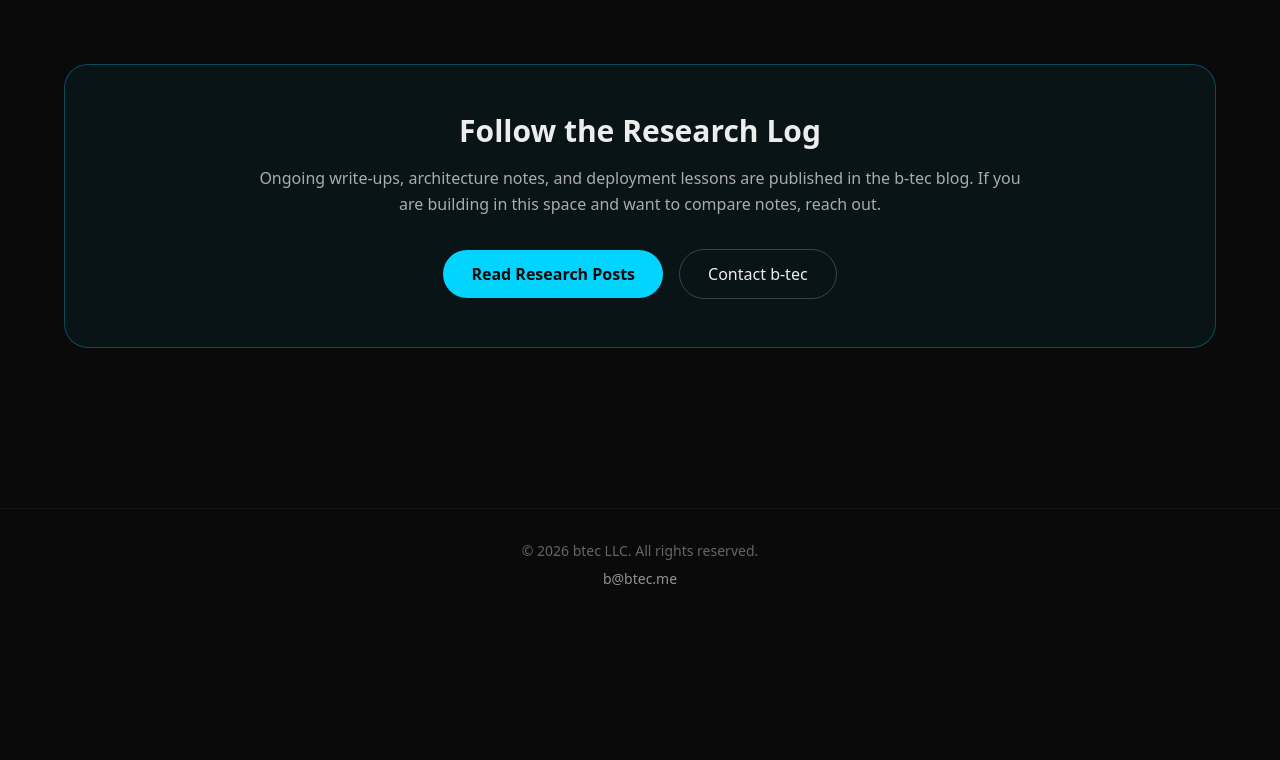
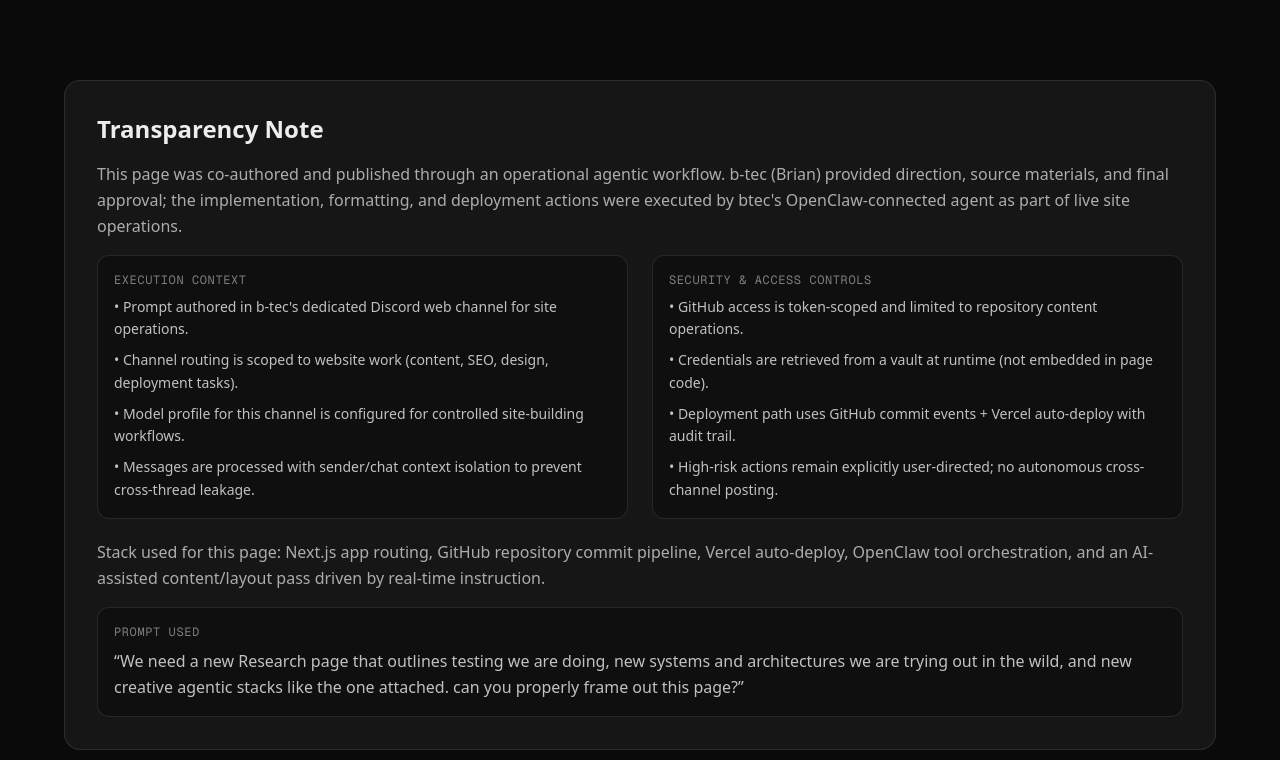
Before and after one commit to btecme/btecOrg, a Next.js app: page /research in a window 1280 px wide. Shown: the part 2600-3360 px from the top of the page. Before the commit the page ends 3221 px from the top, so only its background shows below. Built offline with nearby package versions, Linux system fonts and the light colour scheme.

Commit message:
Restore Transparency Note section to research page

```diff
--- a/app/research/page.tsx
+++ b/app/research/page.tsx
@@ -148,6 +148,48 @@ export default function ResearchPage() {
           </div>
         </section>
 
+        <section className="mt-20 mb-6 rounded-2xl border border-white/10 bg-white/5 p-6 md:p-8">
+          <h2 className="text-xl md:text-2xl font-bold mb-4">Transparency Note</h2>
+          <p className="text-foreground/70 leading-relaxed mb-4">
+            This page was co-authored and published through an operational agentic workflow. b-tec (Brian) provided direction,
+            source materials, and final approval; the implementation, formatting, and deployment actions were executed by
+            btec&apos;s OpenClaw-connected agent as part of live site operations.
+          </p>
+
+          <div className="grid md:grid-cols-2 gap-6 mb-5">
+            <div className="rounded-xl border border-white/10 bg-black/30 p-4">
+              <p className="text-xs font-mono text-foreground/50 mb-2 uppercase tracking-wider">Execution Context</p>
+              <ul className="space-y-2 text-sm text-foreground/80 leading-relaxed">
+                <li>• Prompt authored in b-tec&apos;s dedicated Discord web channel for site operations.</li>
+                <li>• Channel routing is scoped to website work (content, SEO, design, deployment tasks).</li>
+                <li>• Model profile for this channel is configured for controlled site-building workflows.</li>
+                <li>• Messages are processed with sender/chat context isolation to prevent cross-thread leakage.</li>
+              </ul>
+            </div>
+            <div className="rounded-xl border border-white/10 bg-black/30 p-4">
+              <p className="text-xs font-mono text-foreground/50 mb-2 uppercase tracking-wider">Security & Access Controls</p>
+              <ul className="space-y-2 text-sm text-foreground/80 leading-relaxed">
+                <li>• GitHub access is token-scoped and limited to repository content operations.</li>
+                <li>• Credentials are retrieved from a vault at runtime (not embedded in page code).</li>
+                <li>• Deployment path uses GitHub commit events + Vercel auto-deploy with audit trail.</li>
+                <li>• High-risk actions remain explicitly user-directed; no autonomous cross-channel posting.</li>
+              </ul>
+            </div>
+          </div>
+
+          <p className="text-foreground/70 leading-relaxed mb-4">
+            Stack used for this page: Next.js app routing, GitHub repository commit pipeline, Vercel auto-deploy,
+            OpenClaw tool orchestration, and an AI-assisted content/layout pass driven by real-time instruction.
+          </p>
+
+          <div className="rounded-xl border border-white/10 bg-black/30 p-4">
+            <p className="text-xs font-mono text-foreground/50 mb-2 uppercase tracking-wider">Prompt used</p>
+            <p className="text-sm md:text-base text-foreground/80 leading-relaxed">
+              &ldquo;We need a new Research page that outlines testing we are doing, new systems and architectures we are trying out in the wild, and new creative agentic stacks like the one attached. can you properly frame out this page?&rdquo;
+            </p>
+          </div>
+        </section>
+
         <section className="my-16 text-center rounded-3xl border border-accent/30 bg-accent/5 p-8 md:p-12">
           <h2 className="text-3xl font-bold mb-4">Follow the Research Log</h2>
           <p className="text-foreground/70 max-w-3xl mx-auto mb-8 leading-relaxed">
```
